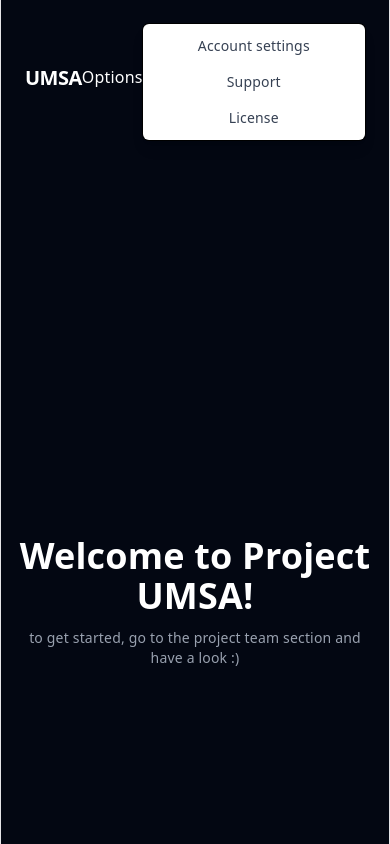
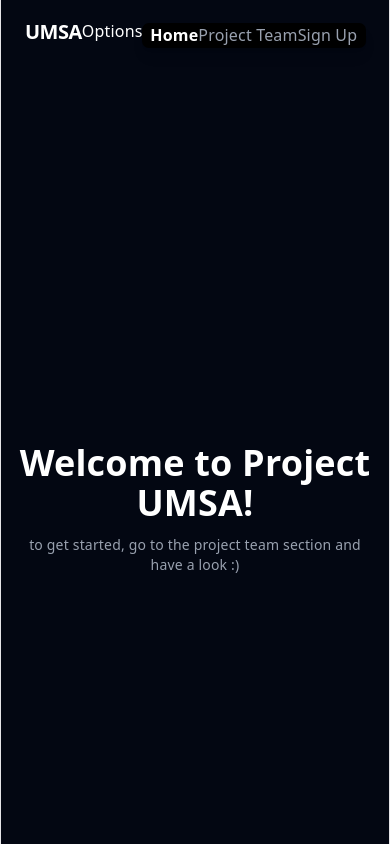
Before and after one commit to UoaWDCC/umsa, a React (Vite) app in the folder client/: page / in a window 390 px wide. Both pictures are taken after a click on the button "Options". Shown: the top 844 px of the page. Built offline with nearby package versions, Linux system fonts and the light colour scheme.

Commit message:
feat: added routing to all pages

```diff
--- a/client/src/components/Navbar.tsx
+++ b/client/src/components/Navbar.tsx
@@ -3,9 +3,12 @@ import React, { useState } from 'react';
 
 export default function Navbar() {
 
+  // eeee
   const [isOpen, setIsOpen] = useState(false);
 
+  // seeee
   const toggleDropdown = () => {
+    // reverses isOpen i.e. if isOpen = True, !isOpen = False
     setIsOpen(!isOpen);
     }
 
@@ -35,40 +38,25 @@ export default function Navbar() {
         </button>
       </div>
 
+        {/* if isOpen is true it runs the code in the block */}
         {isOpen && (
-            <div
-                className="mt-2 w-56
-                rounded-md shadow-lg bg-white ring-1 ring-black ring-opacity-5
-                focus:outline-none"
-                role="dropdown"
-            >
-                <div className="py-1" role="none">
-                    <a
-                        href="/project-team"
-                        className="block px-4 py-2 text-sm text-gray-700
-                        hover:bg-gray-100"
-                        role="dropdownitem"
-                    >
-                        Account settings
-                    </a>
-                    <a
-                        href="#"
-                        className="block px-4 py-2 text-sm text-gray-700
-                        hover:bg-gray-100"
-                        role="menuitem"
-                    >
-                        Support
-                    </a>
-                    <a
-                        href="#"
-                        className="block px-4 py-2 text-sm text-gray-700
-                        hover:bg-gray-100"
-                        role="menuitem"
-                    >
-                        License
-                    </a>
-                </div>
+          <div
+              className="mt-2 w-56
+              rounded-md shadow-lg bg-black ring-1 ring-black ring-opacity-5
+              focus:outline-none"
+          >
+            <div>
+                <NavLink to="/" end className={linkClass}>
+                  Home
+                </NavLink>
+                <NavLink to="/project-team" className={linkClass}>
+                  Project Team
+                </NavLink>
+                <NavLink to="/sign-up" className={linkClass}>
+                    Sign Up
+                </NavLink>
             </div>
+          </div>
         )}
 
     </div>
```
